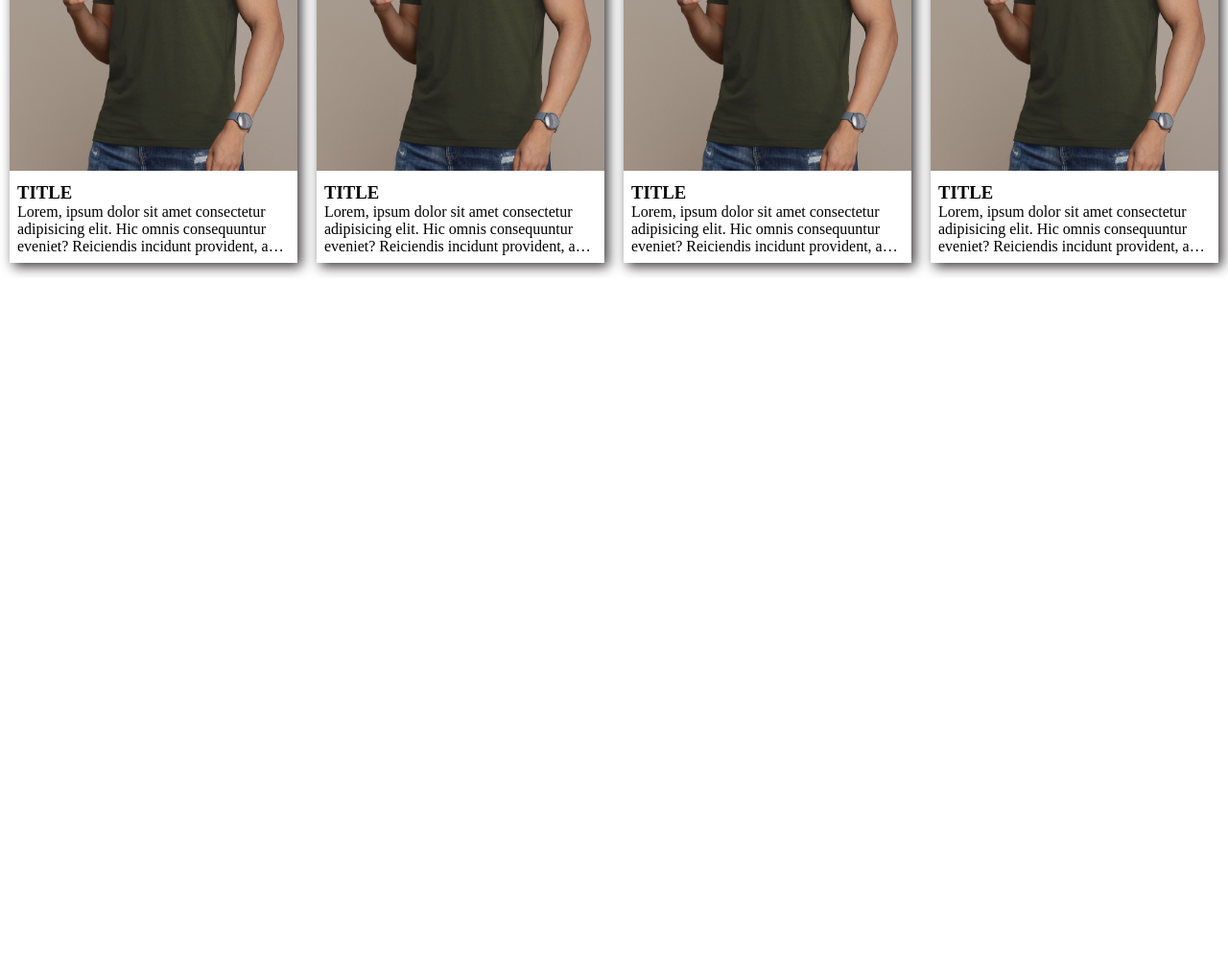
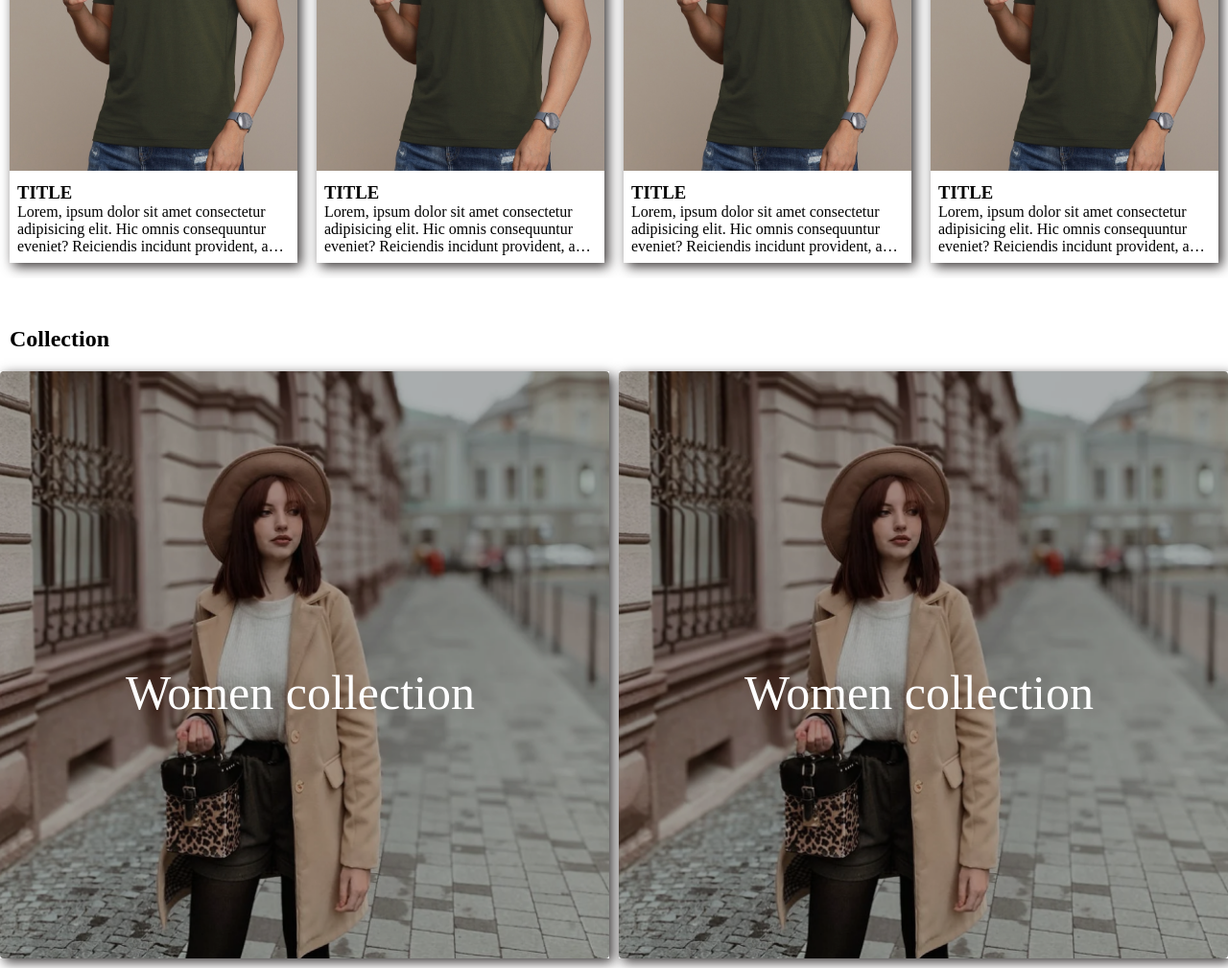
Before and after one commit to VuTien-creator/Ec_site, a plain HTML site: page index.html in a window 1280 px wide. Shown: the part 1153-2162 px from the top of the page at 96% size. Before the commit the page ends 1453 px from the top, so only its background shows below. Drawn offline with Linux system fonts and the light colour scheme.

Commit message:
Feature: create product collection

```diff
--- a/index.html
+++ b/index.html
@@ -1,5 +1,6 @@
 <!DOCTYPE html>
 <html lang="en">
+
 <head>
     <meta charset="UTF-8">
     <meta http-equiv="X-UA-Compatible" content="IE=edge">
@@ -7,6 +8,7 @@
     <link rel="stylesheet" href="./public/css/style.css">
     <title>EC site</title>
 </head>
+
 <body>
     <div class="header">
         <div class="navbar">
@@ -55,8 +57,12 @@
                     </div>
                     <div class="product-info">
                         <h3>Title</h3>
-                        <p>Lorem, ipsum dolor sit amet consectetur adipisicing elit. Hic omnis consequuntur eveniet? Reiciendis incidunt provident, a impedit, atque delectus numquam rem laboriosam enim consequuntur ullam! Numquam ducimus fugit provident similique?
-                            Lorem, ipsum dolor sit amet consectetur adipisicing elit. Hic omnis consequuntur eveniet? Reiciendis incidunt provident, a impedit, atque delectus numquam rem laboriosam enim consequuntur ullam! Numquam ducimus fugit provident similique?
+                        <p>Lorem, ipsum dolor sit amet consectetur adipisicing elit. Hic omnis consequuntur eveniet?
+                            Reiciendis incidunt provident, a impedit, atque delectus numquam rem laboriosam enim
+                            consequuntur ullam! Numquam ducimus fugit provident similique?
+                            Lorem, ipsum dolor sit amet consectetur adipisicing elit. Hic omnis consequuntur
+                            eveniet? Reiciendis incidunt provident, a impedit, atque delectus numquam rem laboriosam
+                            enim consequuntur ullam! Numquam ducimus fugit provident similique?
                         </p>
                     </div>
                 </div>
@@ -71,8 +77,12 @@
                     </div>
                     <div class="product-info">
                         <h3>Title</h3>
-                        <p>Lorem, ipsum dolor sit amet consectetur adipisicing elit. Hic omnis consequuntur eveniet? Reiciendis incidunt provident, a impedit, atque delectus numquam rem laboriosam enim consequuntur ullam! Numquam ducimus fugit provident similique?
-                            Lorem, ipsum dolor sit amet consectetur adipisicing elit. Hic omnis consequuntur eveniet? Reiciendis incidunt provident, a impedit, atque delectus numquam rem laboriosam enim consequuntur ullam! Numquam ducimus fugit provident similique?
+                        <p>Lorem, ipsum dolor sit amet consectetur adipisicing elit. Hic omnis consequuntur eveniet?
+                            Reiciendis incidunt provident, a impedit, atque delectus numquam rem laboriosam enim
+                            consequuntur ullam! Numquam ducimus fugit provident similique?
+                            Lorem, ipsum dolor sit amet consectetur adipisicing elit. Hic omnis consequuntur
+                            eveniet? Reiciendis incidunt provident, a impedit, atque delectus numquam rem laboriosam
+                            enim consequuntur ullam! Numquam ducimus fugit provident similique?
                         </p>
                     </div>
                 </div>
@@ -87,8 +97,12 @@
                     </div>
                     <div class="product-info">
                         <h3>Title</h3>
-                        <p>Lorem, ipsum dolor sit amet consectetur adipisicing elit. Hic omnis consequuntur eveniet? Reiciendis incidunt provident, a impedit, atque delectus numquam rem laboriosam enim consequuntur ullam! Numquam ducimus fugit provident similique?
-                            Lorem, ipsum dolor sit amet consectetur adipisicing elit. Hic omnis consequuntur eveniet? Reiciendis incidunt provident, a impedit, atque delectus numquam rem laboriosam enim consequuntur ullam! Numquam ducimus fugit provident similique?
+                        <p>Lorem, ipsum dolor sit amet consectetur adipisicing elit. Hic omnis consequuntur eveniet?
+                            Reiciendis incidunt provident, a impedit, atque delectus numquam rem laboriosam enim
+                            consequuntur ullam! Numquam ducimus fugit provident similique?
+                            Lorem, ipsum dolor sit amet consectetur adipisicing elit. Hic omnis consequuntur
+                            eveniet? Reiciendis incidunt provident, a impedit, atque delectus numquam rem laboriosam
+                            enim consequuntur ullam! Numquam ducimus fugit provident similique?
                         </p>
                     </div>
                 </div>
@@ -103,13 +117,33 @@
                     </div>
                     <div class="product-info">
                         <h3>Title</h3>
-                        <p>Lorem, ipsum dolor sit amet consectetur adipisicing elit. Hic omnis consequuntur eveniet? Reiciendis incidunt provident, a impedit, atque delectus numquam rem laboriosam enim consequuntur ullam! Numquam ducimus fugit provident similique?
-                            Lorem, ipsum dolor sit amet consectetur adipisicing elit. Hic omnis consequuntur eveniet? Reiciendis incidunt provident, a impedit, atque delectus numquam rem laboriosam enim consequuntur ullam! Numquam ducimus fugit provident similique?
+                        <p>Lorem, ipsum dolor sit amet consectetur adipisicing elit. Hic omnis consequuntur eveniet?
+                            Reiciendis incidunt provident, a impedit, atque delectus numquam rem laboriosam enim
+                            consequuntur ullam! Numquam ducimus fugit provident similique?
+                            Lorem, ipsum dolor sit amet consectetur adipisicing elit. Hic omnis consequuntur
+                            eveniet? Reiciendis incidunt provident, a impedit, atque delectus numquam rem laboriosam
+                            enim consequuntur ullam! Numquam ducimus fugit provident similique?
                         </p>
                     </div>
+                </div>
+            </div>
+            <h2 class="product-title">Collection</h2>
+            <div class="product-collection">
+                <div class="collection-item">
+                    <a href="#" class="collection-image">
+                        <img src="./public/images/women-collection.png" alt="collection-image">
+                        <p>Women collection</p>
+                    </a>
+                </div>
+                <div class="collection-item">
+                    <a href="#" class="collection-image">
+                        <img src="./public/images/women-collection.png" alt="collection-image">
+                        <p>Women collection</p>
+                    </a>
                 </div>
             </div>
         </div>
     </div>
 </body>
+
 </html>
--- a/public/css/content.css
+++ b/public/css/content.css
@@ -111,3 +111,32 @@
 .product-image-btn > button:hover {
     background-color: rgb(91, 99, 91);
 }
+
+.product-collection {
+    width: 100%;
+    display: grid;
+    grid-template-columns: repeat(2, 1fr);
+    grid-gap: 10px;
+}
+
+.collection-item {
+    position: relative;
+    box-shadow: 4px 4px 12px rgb(59, 55, 55);
+    transition: 0.8;
+}
+
+.collection-item img {
+    object-fit: cover;
+    width: 100%;
+    height: 100%;
+    border-radius: 4px;
+}
+
+.collection-item p {
+    position: absolute;
+    color: white;
+    font-size: 50px;
+    top: 50%;
+    left: calc(50% - 373px/2);
+    text-align: center;
+}
```
